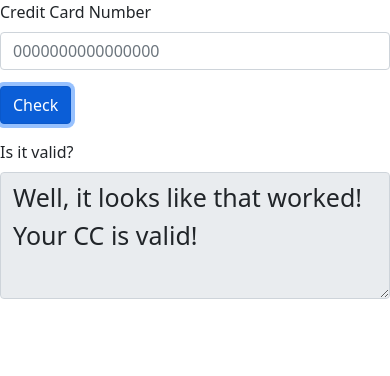
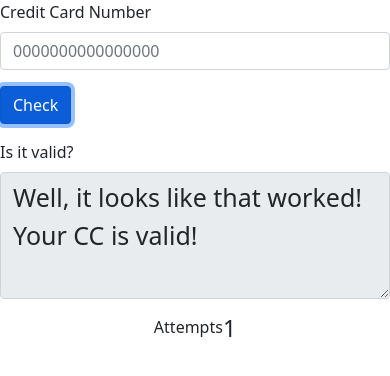
Before and after one commit to tobymac208/YouTubeTutorials, a plain HTML site: page javascript_credit_card_validation/index.html in a window 390 px wide. Both pictures are taken after a click on the button "Check". Drawn offline with nearby package versions, Linux system fonts and the light colour scheme.

```diff
--- a/javascript_credit_card_validation/index.html
+++ b/javascript_credit_card_validation/index.html
@@ -40,6 +40,11 @@
       ></textarea>
     </div>
 
+    <div class="mb-3 center d-flex justify-content-center">
+      <label for="attempts" class="form-label">Attempts</label>
+      <h3 id="attempts"></h3>
+    </div>
+
     <script type="text/javascript" src="./index.js"></script>
   </body>
 </html>
--- a/javascript_credit_card_validation/index.js
+++ b/javascript_credit_card_validation/index.js
@@ -1,3 +1,5 @@
+let attemptsCounter = 0;
+
 const luhnAlgorithm = (ccNumber) => {
     const length = ccNumber.length;
     let count = 0;
@@ -20,6 +22,7 @@ const luhnAlgorithm = (ccNumber) => {
 const checkCC = () => {
     const elCCNumber = document.getElementById('ccNumber');
     const elCCValidation = document.getElementById('ccValidator');
+    const elAttempts = document.getElementById('attempts');
     let message = "";
 
     if( luhnAlgorithm(elCCNumber.value) )
@@ -29,4 +32,6 @@ const checkCC = () => {
 
     elCCValidation.textContent = message;
     elCCNumber.value = null;
+
+    elAttempts.textContent = ++attemptsCounter;
 };
```
